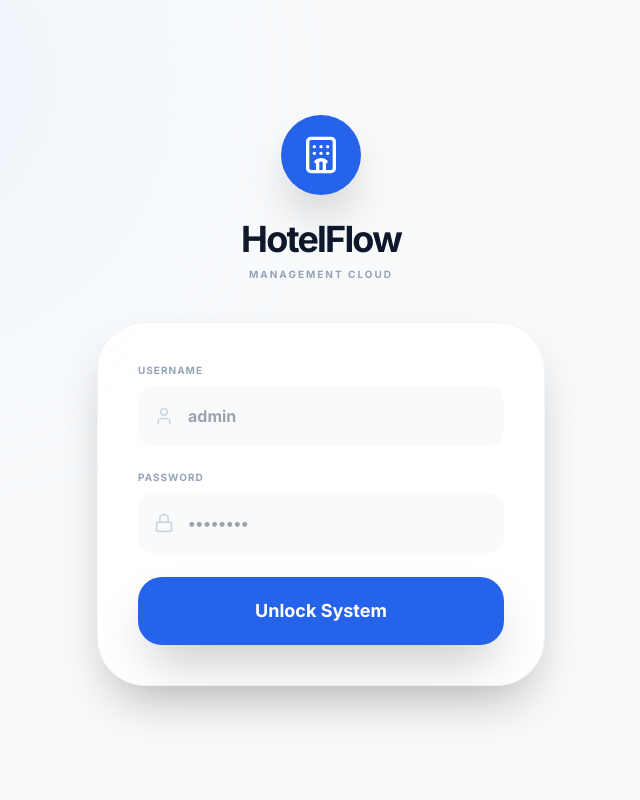
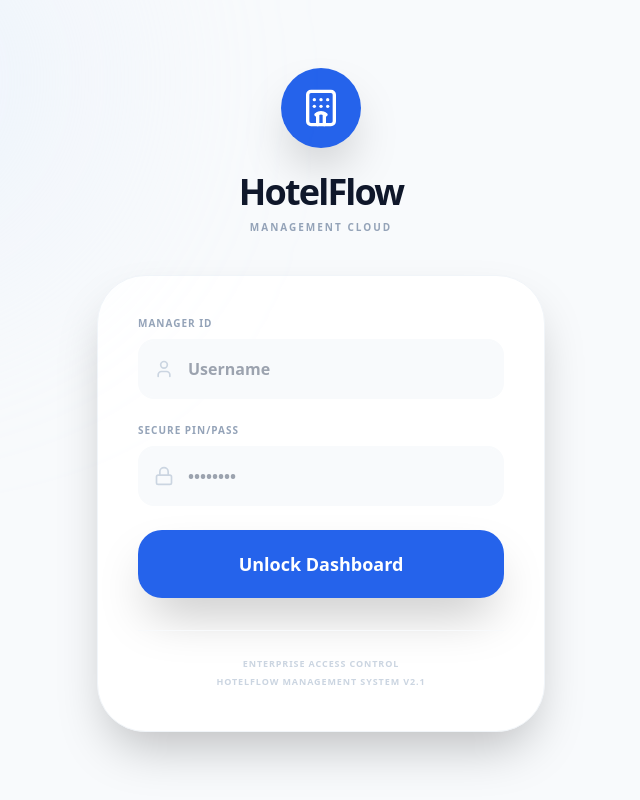
Before and after one commit to infasmk/FResh-Tracker, a React (Vite) app: page / in a window 1280 px wide. Shown: the whole page, without its empty margins (319-959 px from the left). Built offline with nearby package versions, Linux system fonts and the light colour scheme.

Commit message:
feat(auth): Improve login validation and error handling
Trim whitespace from username and password inputs before authentication.
Enhance error messages for invalid credentials and database connection issues.
Add specific handling for RLS policy errors during login.

```diff
--- a/App.tsx
+++ b/App.tsx
@@ -35,29 +35,46 @@ const LoginScreen = ({ onLogin }: { onLogin: () => void }) => {
     setLoading(true);
     setError('');
 
+    // Clean inputs to avoid whitespace issues
+    const cleanUsername = username.trim();
+    const cleanPassword = password.trim();
+
     try {
-      // Query the manager_profiles table for the matching username and password
+      // 1. First, check if the table is even accessible
       const { data, error: queryError } = await supabase
         .from('manager_profiles')
-        .select('*')
-        .eq('username', username)
-        .eq('password_hash', password)
-        .single();
+        .select('username, password_hash')
+        .eq('username', cleanUsername)
+        .eq('password_hash', cleanPassword);
 
-      if (queryError || !data) {
-        setError('Invalid Manager Credentials');
+      if (queryError) {
+        console.error('Supabase Auth Error:', queryError);
+        // If it's a 406 or RLS error, it usually means policies are missing
+        if (queryError.code === '42501') {
+          setError('Permission Denied: Check Supabase RLS Policies');
+        } else {
+          setError(`Database Error: ${queryError.message}`);
+        }
+        return;
+      }
+
+      if (data && data.length > 0) {
+        // Successful login
+        onLogin();
       } else {
-        onLogin();
+        // No matching record found
+        setError('Incorrect Username or Password');
       }
-    } catch (err) {
-      setError('Connection failed. Please check your network or credentials.');
+    } catch (err: any) {
+      console.error('Login Exception:', err);
+      setError('Connection failed. Please check your internet.');
     } finally {
       setLoading(false);
     }
   };
 
   return (
-    <div className="min-h-screen flex items-center justify-center bg-[#f8fafc] p-6 relative overflow-hidden">
+    <div className="min-h-screen flex items-center justify-center bg-[#f8fafc] p-6 relative overflow-hidden font-sans">
       <div className="absolute top-[-10%] left-[-10%] w-[40%] h-[40%] bg-blue-100/50 rounded-full blur-[120px]"></div>
       <div className="w-full max-w-md animate-in fade-in zoom-in duration-500">
         <div className="text-center mb-10">
@@ -70,24 +87,60 @@ const LoginScreen = ({ onLogin }: { onLogin: () => void }) => {
         <div className="bg-white p-10 rounded-[3rem] shadow-2xl border border-slate-100">
           <form onSubmit={handleLogin} className="space-y-6">
             <div>
-              <label className="text-[10px] font-black text-slate-400 uppercase mb-2 block tracking-widest">Username</label>
+              <label className="text-[10px] font-black text-slate-400 uppercase mb-2 block tracking-widest">Manager ID</label>
               <div className="relative group">
                 <User className="absolute left-4 top-1/2 -translate-y-1/2 text-slate-300 group-focus-within:text-blue-500" size={20} />
-                <input type="text" required value={username} onChange={(e) => setUsername(e.target.value)} className="w-full bg-slate-50 border-2 border-slate-50 p-4 pl-12 rounded-2xl outline-none focus:bg-white focus:border-blue-500 transition-all font-bold" placeholder="admin" />
+                <input
+                  type="text"
+                  required
+                  value={username}
+                  onChange={(e) => setUsername(e.target.value)}
+                  className="w-full bg-slate-50 border-2 border-slate-50 p-4 pl-12 rounded-2xl outline-none focus:bg-white focus:border-blue-500 transition-all font-bold"
+                  placeholder="Username"
+                />
               </div>
             </div>
             <div>
-              <label className="text-[10px] font-black text-slate-400 uppercase mb-2 block tracking-widest">Password</label>
+              <label className="text-[10px] font-black text-slate-400 uppercase mb-2 block tracking-widest">Secure PIN/Pass</label>
               <div className="relative group">
                 <Lock className="absolute left-4 top-1/2 -translate-y-1/2 text-slate-300 group-focus-within:text-blue-500" size={20} />
-                <input type="password" required value={password} onChange={(e) => setPassword(e.target.value)} className="w-full bg-slate-50 border-2 border-slate-50 p-4 pl-12 rounded-2xl outline-none focus:bg-white focus:border-blue-500 transition-all font-bold" placeholder="••••••••" />
+                <input
+                  type="password"
+                  required
+                  value={password}
+                  onChange={(e) => setPassword(e.target.value)}
+                  className="w-full bg-slate-50 border-2 border-slate-50 p-4 pl-12 rounded-2xl outline-none focus:bg-white focus:border-blue-500 transition-all font-bold"
+                  placeholder="••••••••"
+                />
               </div>
             </div>
-            {error && <div className="bg-red-50 text-red-600 p-4 rounded-2xl text-xs font-bold flex items-center gap-3 animate-in shake"><AlertCircle size={16} />{error}</div>}
-            <button type="submit" disabled={loading} className="w-full bg-blue-600 text-white py-5 rounded-[1.5rem] font-black text-lg shadow-2xl hover:bg-blue-700 active:scale-95 disabled:opacity-70 transition-all">
-              {loading ? 'Authenticating...' : 'Unlock System'}
+            {error && (
+              <div className="bg-red-50 text-red-600 p-4 rounded-2xl text-xs font-bold flex items-center gap-3 animate-in shake">
+                <AlertCircle size={16} />
+                {error}
+              </div>
+            )}
+            <button
+              type="submit"
+              disabled={loading}
+              className="w-full bg-blue-600 text-white py-5 rounded-[1.5rem] font-black text-lg shadow-2xl hover:bg-blue-700 active:scale-95 disabled:opacity-70 transition-all flex items-center justify-center gap-3"
+            >
+              {loading ? (
+                <>
+                  <div className="w-5 h-5 border-2 border-white/30 border-t-white rounded-full animate-spin"></div>
+                  Verifying...
+                </>
+              ) : (
+                'Unlock Dashboard'
+              )}
             </button>
           </form>
+          <div className="mt-8 pt-6 border-t border-slate-50 text-center">
+            <p className="text-[9px] text-slate-300 font-bold uppercase tracking-widest leading-loose">
+              Enterprise Access Control<br/>
+              HotelFlow Management System v2.1
+            </p>
+          </div>
         </div>
       </div>
     </div>
```
